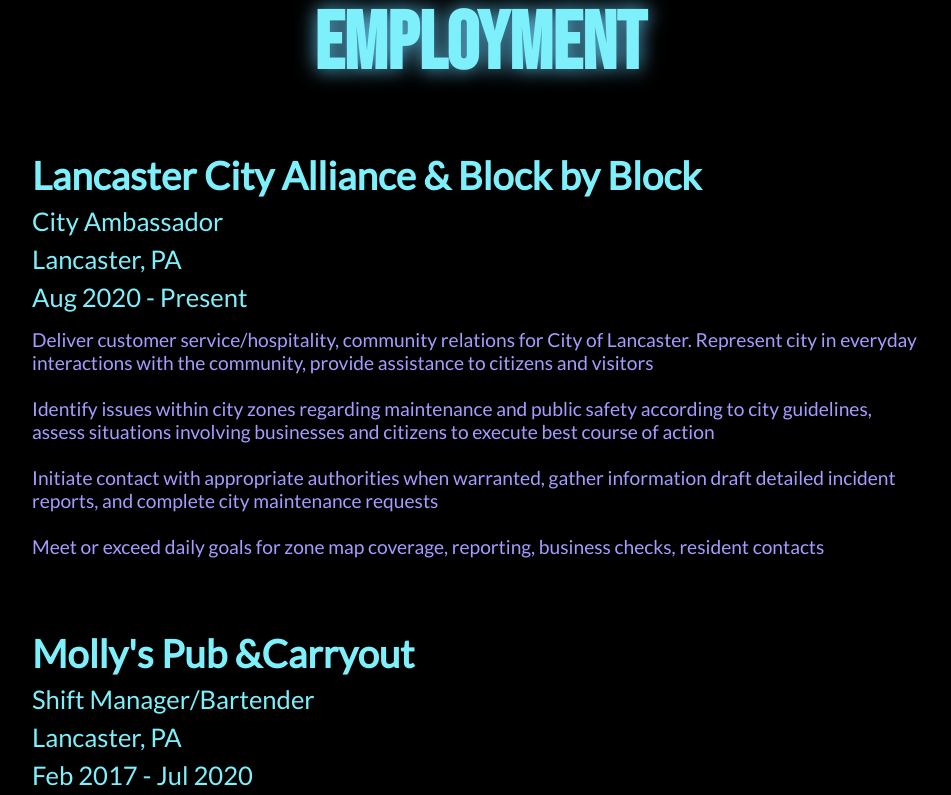
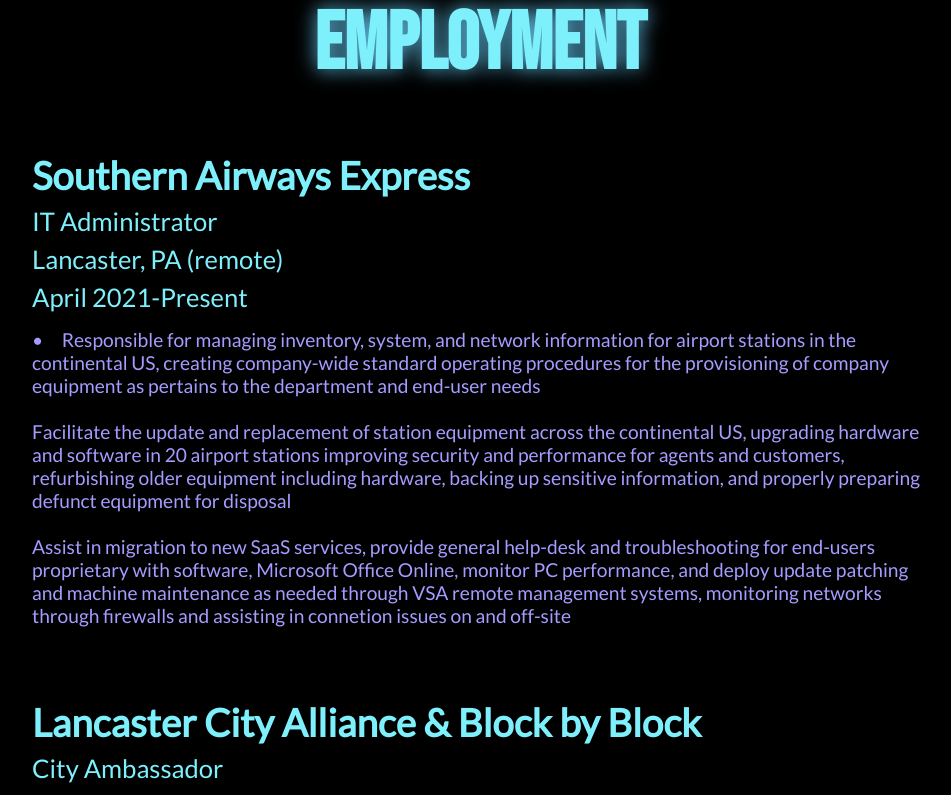
Before and after one commit to kdmundale/Profile-2.0, a Next.js app: page /resume in a window 1280 px wide. Shown: the part 3800-4595 px from the top of the page, without its empty margins (160-1111 px from the left). Built offline with nearby package versions, Linux system fonts and the light colour scheme.

Commit message:
Update resume.js
Added SAE to resume

```diff
--- a/pages/resume.js
+++ b/pages/resume.js
@@ -16,7 +16,7 @@
 {name:'TSCT Portal: Learning Portal for Thaddeus Stevens', source:'Project manager - Semester Final',details:'Lead team of 4 in design/build/implementation of online web portal Python 3 Flask application for college students and instructors\n \nDelegate tasks based on member’s strengths, mediate discussions and provide resources, lead daily stand-ups to discuss progress and achieve sprint goals\n \nEnsure code meets industry standards and test each feature before implementation'},
 {name:'Downtown Lancaster: JavaScript Driving Game', source:'Project manager - Semester Final',details:'Design and launch JavaScript driving game for desktop, later developed for touch devices'}]
 
-const resumeJobs =[{name:'Lancaster City Alliance & Block by Block', title:'City Ambassador', local:'Lancaster, PA', from:'Aug 2020 - Present',
+const resumeJobs =[{name:'Southern Airways Express', title:'IT Administrator', local:'Lancaster, PA (remote)', from:'April 2021-Present', duties:'•	Responsible for managing inventory, system, and network information for airport stations in the continental US, creating company-wide standard operating procedures for the provisioning of company equipment as pertains to the department and end-user needs\n \nFacilitate the update and replacement of station equipment across the continental US, upgrading hardware and software in 20 airport stations improving security and performance for agents and customers, refurbishing older equipment including hardware, backing up sensitive information, and properly preparing defunct equipment for disposal\n \nAssist in migration to new SaaS services, provide general help-desk and troubleshooting for end-users proprietary with software, Microsoft Office Online, monitor PC performance, and deploy update patching and machine maintenance as needed through VSA remote management systems, monitoring networks through firewalls and assisting in connetion issues on and off-site\n'},{name:'Lancaster City Alliance & Block by Block', title:'City Ambassador', local:'Lancaster, PA', from:'Aug 2020 - Present',
 duties:'Deliver customer service/hospitality, community relations for City of Lancaster. Represent city in everyday interactions with the community, provide assistance to citizens and visitors\n \nIdentify issues within city zones regarding maintenance and public safety according to city guidelines, assess situations involving businesses and citizens to execute best course of action\n \nInitiate contact with appropriate authorities when warranted, gather information draft detailed incident reports, and complete city maintenance requests\n \nMeet or exceed daily goals for zone map coverage, reporting, business checks, resident contacts'},
 {name:"Molly's Pub &Carryout", title:'Shift Manager/Bartender', local:'Lancaster, PA', from:'Feb 2017 - Jul 2020',
 duties:'Lead front of house staff of 3-4 people, delegate assignments, enforce business policies with co-workers/customers, write SOP guidelines for all front-of-house tasks. Take charge in high-stress/high-demand situations, implement well thought out solutions to resolve conflicts, direct and organize staff to enact best course of action\n \nCreate content for and manage social media accounts, photograph products, edit photos, post for marketing, escalate Facebook & Instagram following by 500%\n \nRebuild customer base, eliminate issues with neighboring residents/law enforcement, foster safe environment for employees/patrons within the first month and develop strategies in rebranding business, including marketing campaigns and events, increase patronage and bar revenue'},
```
